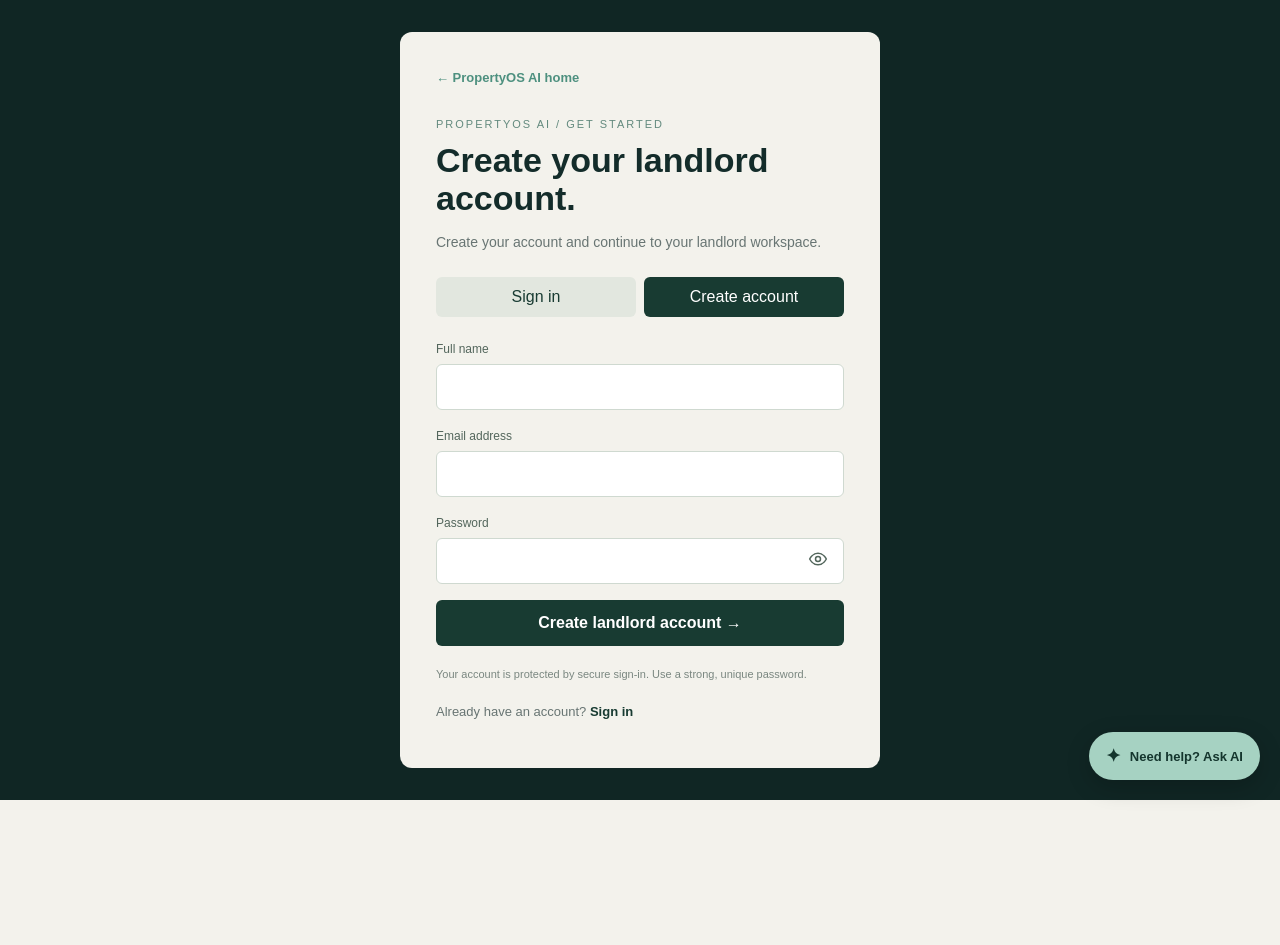
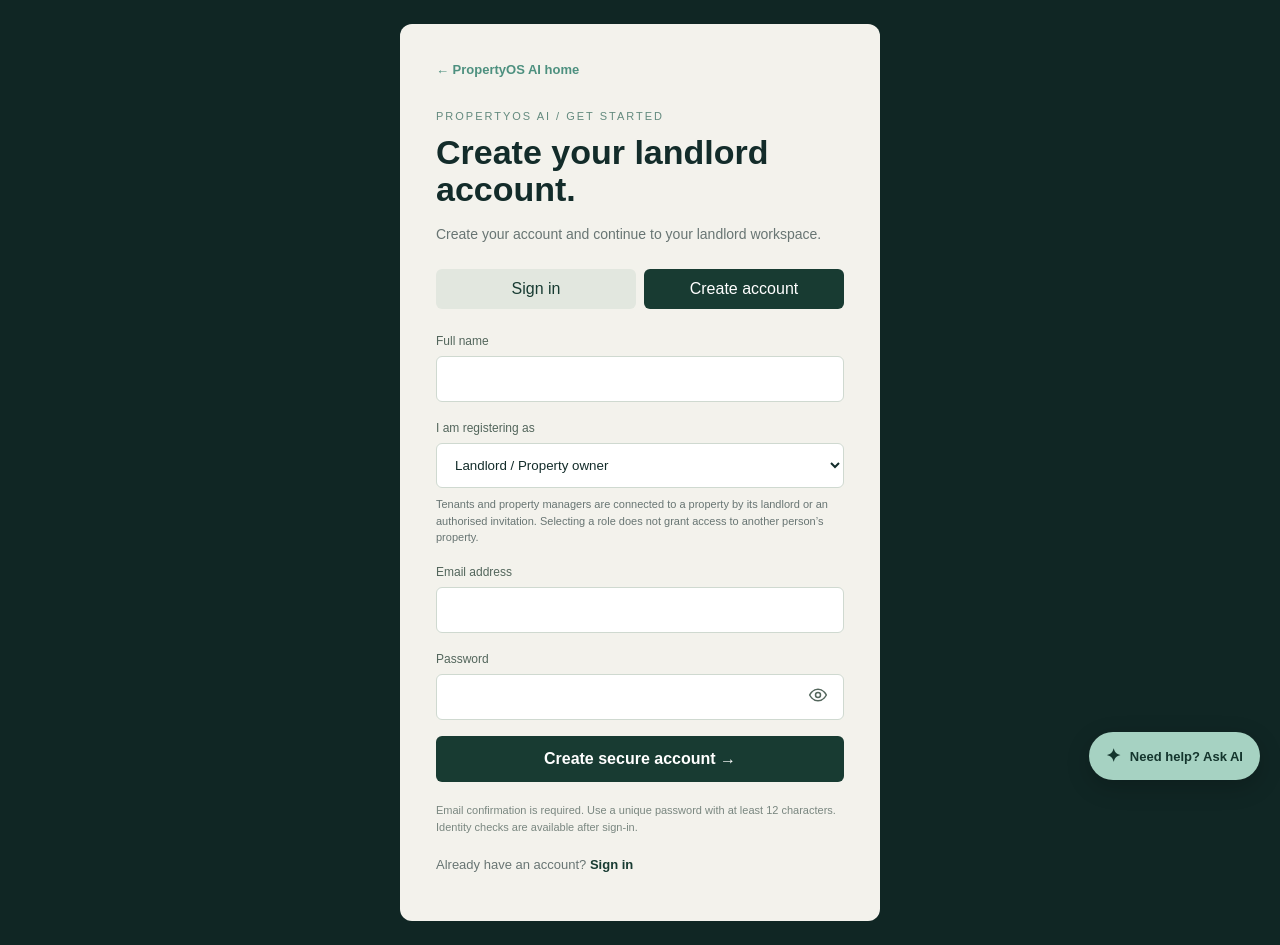
Before and after one commit to Stariuxe/create-an-app-that-monitors-rent-of-properties, a Next.js app: page /signup in a window 1280 px wide. Before the commit the page ends 800 px from the top, so only its background shows below. Built offline with nearby package versions, Linux system fonts and the light colour scheme.

Commit message:
Add account type selection and stronger signup checks

```diff
--- a/app/login/login-form.tsx
+++ b/app/login/login-form.tsx
@@ -4,6 +4,7 @@ import { useState, type FormEvent } from "react";
 import { createClient } from "@/lib/supabase/client";
 
 type LoginFormProps = { initialMode?: "signin" | "signup" };
+type AccountType = "landlord" | "tenant" | "property_manager";
 
 export default function LoginForm({ initialMode = "signin" }: LoginFormProps) {
   const [mode, setMode] = useState<"signin" | "signup">(initialMode);
@@ -11,6 +12,7 @@ export default function LoginForm({ initialMode = "signin" }: LoginFormProps) {
   const [password, setPassword] = useState("");
   const [showPassword, setShowPassword] = useState(false);
   const [fullName, setFullName] = useState("");
+  const [accountType, setAccountType] = useState<AccountType>("landlord");
   const [message, setMessage] = useState("");
   const [messageType, setMessageType] = useState<"success" | "error" | "info">("info");
   const [busy, setBusy] = useState(false);
@@ -29,32 +31,24 @@ export default function LoginForm({ initialMode = "signin" }: LoginFormProps) {
       const supabase = createClient();
       const callback = new URL("/auth/callback", window.location.origin);
       callback.searchParams.set("next", "/auth/complete");
-
       if (mode === "signup") {
         const { data, error } = await supabase.auth.signUp({
           email: email.trim(),
           password,
-          options: {
-            data: { full_name: fullName.trim() },
-            emailRedirectTo: callback.toString(),
-          },
+          options: { data: { full_name: fullName.trim(), account_type: accountType }, emailRedirectTo: callback.toString() },
         });
         if (error) throw error;
         if (data.session) {
-          feedback("success", "Your account is ready. Opening your landlord workspace…");
-          window.location.replace("/auth/complete");
+          feedback("success", "Your account is ready. Continue to identity and security checks…");
+          window.location.replace("/account/verification");
           return;
         }
-        feedback("info", "Your account has been created. Check your email and confirm your address to securely activate your workspace, then sign in here. If you do not see the email, check your spam folder.");
+        feedback("info", "Your account request has been created. Check your email and confirm your address before signing in. If the message is missing, check your spam folder.");
         return;
       }
-
-      const { error } = await supabase.auth.signInWithPassword({
-        email: email.trim(),
-        password,
-      });
+      const { error } = await supabase.auth.signInWithPassword({ email: email.trim(), password });
       if (error) throw error;
-      feedback("success", "Signed in. Opening your landlord workspace…");
+      feedback("success", "Signed in. Opening your secure account…");
       window.location.replace("/auth/complete");
     } catch (error) {
       feedback("error", error instanceof Error ? error.message : "We could not complete that request. Please try again.");
@@ -86,31 +80,40 @@ export default function LoginForm({ initialMode = "signin" }: LoginFormProps) {
     }
   }
 
-  const field: React.CSSProperties = { width: "100%", padding: "13px 14px", border: "1px solid #cfd9d0", borderRadius: 6, background: "#fff", color: "#132c2a", marginTop: 7, marginBottom: 16 };
-
+  const field: React.CSSProperties = { width: "100%", padding: "13px 14px", border: "1px solid #cfd9d0", borderRadius: 6, background: "#fff", color: "#132c2a", marginTop: 7, marginBottom: 16, boxSizing: "border-box" };
   return (
     <form onSubmit={submit} aria-busy={busy}>
       <div style={{ display: "flex", gap: 8, marginBottom: 22 }}>
         <button type="button" onClick={() => { setMode("signin"); setMessage(""); }} style={{ flex: 1, padding: 11, border: 0, borderRadius: 6, background: mode === "signin" ? "#183b32" : "#e2e7df", color: mode === "signin" ? "#fff" : "#183b32" }}>Sign in</button>
         <button type="button" onClick={() => { setMode("signup"); setMessage(""); }} style={{ flex: 1, padding: 11, border: 0, borderRadius: 6, background: mode === "signup" ? "#183b32" : "#e2e7df", color: mode === "signup" ? "#fff" : "#183b32" }}>Create account</button>
       </div>
-      {mode === "signup" && <><label htmlFor="fullName" style={{ fontSize: 12, color: "#53665c" }}>Full name</label><input id="fullName" autoComplete="name" required value={fullName} onChange={e => setFullName(e.target.value)} style={field} /></>}
+      {mode === "signup" && <>
+        <label htmlFor="fullName" style={{ fontSize: 12, color: "#53665c" }}>Full name</label>
+        <input id="fullName" autoComplete="name" required value={fullName} onChange={e => setFullName(e.target.value)} style={field} />
+        <label htmlFor="accountType" style={{ fontSize: 12, color: "#53665c" }}>I am registering as</label>
+        <select id="accountType" required value={accountType} onChange={e => setAccountType(e.target.value as AccountType)} style={field}>
+          <option value="landlord">Landlord / Property owner</option>
+          <option value="tenant">Tenant</option>
+          <option value="property_manager">Property manager / Agent</option>
+        </select>
+        <p style={{ marginTop: -8, marginBottom: 16, fontSize: 11, color: "#687573", lineHeight: 1.5 }}>Tenants and property managers are connected to a property by its landlord or an authorised invitation. Selecting a role does not grant access to another person’s property.</p>
+      </>}
       <label htmlFor="email" style={{ fontSize: 12, color: "#53665c" }}>Email address</label>
       <input id="email" type="email" autoComplete="email" required value={email} onChange={e => setEmail(e.target.value)} style={field} />
       <label htmlFor="password" style={{ fontSize: 12, color: "#53665c" }}>Password</label>
       <div style={{ position: "relative", marginBottom: 16 }}>
-        <input id="password" type={showPassword ? "text" : "password"} autoComplete={mode === "signin" ? "current-password" : "new-password"} minLength={8} required value={password} onChange={e => setPassword(e.target.value)} style={{ ...field, marginBottom: 0, paddingRight: 48 }} />
+        <input id="password" type={showPassword ? "text" : "password"} autoComplete={mode === "signin" ? "current-password" : "new-password"} minLength={12} required value={password} onChange={e => setPassword(e.target.value)} style={{ ...field, marginBottom: 0, paddingRight: 48 }} />
         <button type="button" onClick={() => setShowPassword(v => !v)} aria-label={showPassword ? "Hide password" : "Show password"} aria-pressed={showPassword} style={{ position: "absolute", right: 8, top: 12, width: 36, height: 36, border: 0, background: "transparent", color: "#53665c", cursor: "pointer" }}>
           <svg aria-hidden="true" width="20" height="20" viewBox="0 0 24 24" fill="none" stroke="currentColor" strokeWidth="1.8" strokeLinecap="round" strokeLinejoin="round"><path d="M2 12s3.6-7 10-7 10 7 10 7-3.6 7-10 7S2 12 2 12z"/><circle cx="12" cy="12" r="3"/></svg>
         </button>
       </div>
-      <button disabled={busy} type="submit" style={{ width: "100%", padding: 14, border: 0, borderRadius: 6, background: "#183b32", color: "#fff", fontWeight: 700, cursor: busy ? "wait" : "pointer", opacity: busy ? 0.7 : 1 }}>{busy ? "Please wait…" : mode === "signin" ? "Sign in securely →" : "Create landlord account →"}</button>
+      <button disabled={busy} type="submit" style={{ width: "100%", padding: 14, border: 0, borderRadius: 6, background: "#183b32", color: "#fff", fontWeight: 700, cursor: busy ? "wait" : "pointer", opacity: busy ? 0.7 : 1 }}>{busy ? "Please wait…" : mode === "signin" ? "Sign in securely →" : "Create secure account →"}</button>
       {mode === "signin" && <div style={{ display: "flex", justifyContent: "space-between", gap: 12, flexWrap: "wrap", marginTop: 14, fontSize: 12 }}>
         <a href="/forgot-password" style={{ color: "#183b32", fontWeight: 700 }}>Forgot password?</a>
         <button type="button" onClick={sendMagicLink} disabled={busy} style={{ border: 0, padding: 0, background: "transparent", color: "#183b32", fontWeight: 700, cursor: "pointer" }}>Email me a sign-in link</button>
       </div>}
       {message && <p role={messageType === "error" ? "alert" : "status"} aria-live="polite" style={{ marginTop: 16, padding: 12, borderRadius: 6, fontSize: 13, lineHeight: 1.6, color: messageType === "error" ? "#8a3829" : "#315c49", background: messageType === "error" ? "#f9e8e2" : "#e7eee7" }}>{message}</p>}
-      <p style={{ marginTop: 20, fontSize: 11, lineHeight: 1.6, color: "#7a8780" }}>Your account is protected by secure sign-in. Use a strong, unique password.</p>
+      <p style={{ marginTop: 20, fontSize: 11, lineHeight: 1.6, color: "#7a8780" }}>Email confirmation is required. Use a unique password with at least 12 characters. Identity checks are available after sign-in.</p>
     </form>
   );
 }
```
